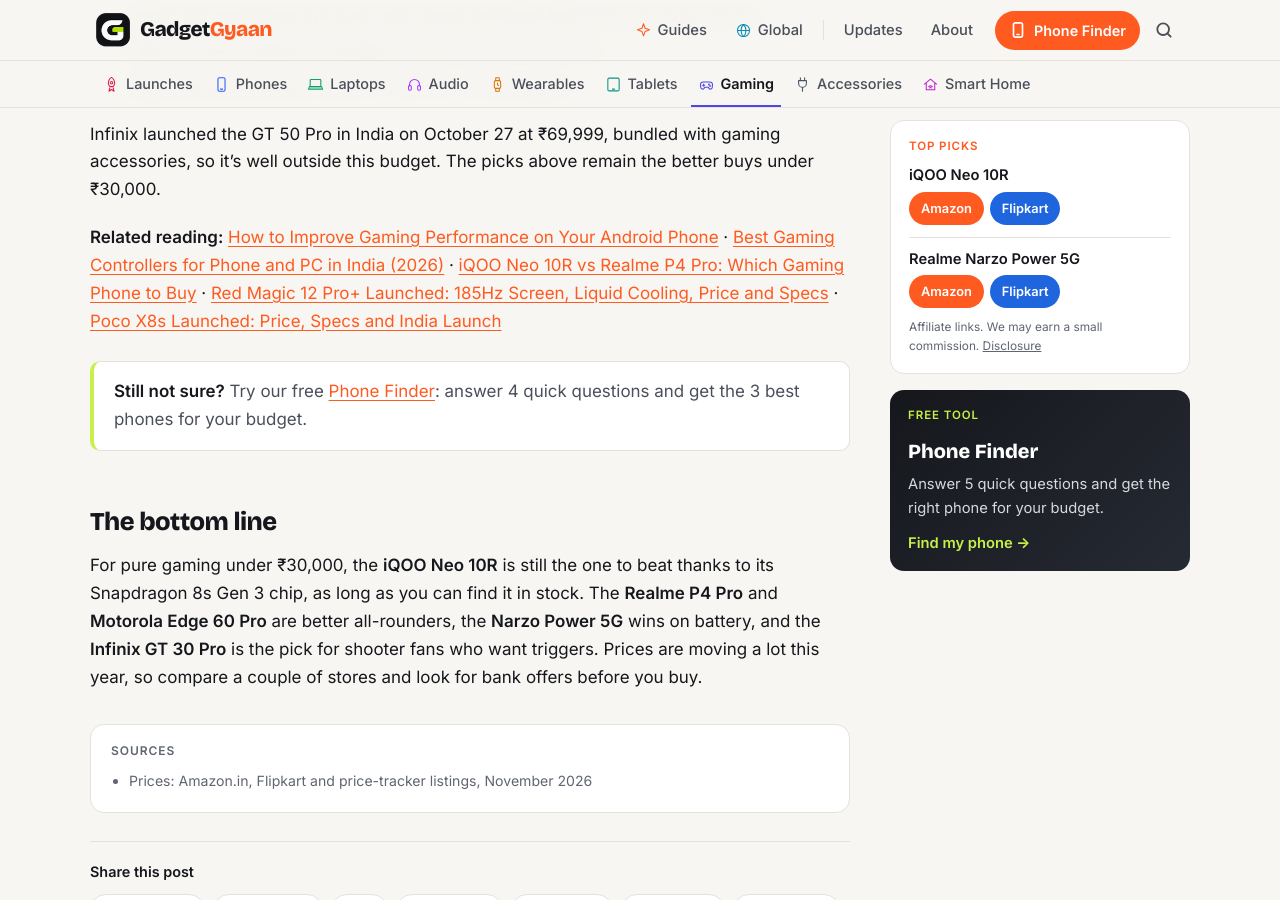
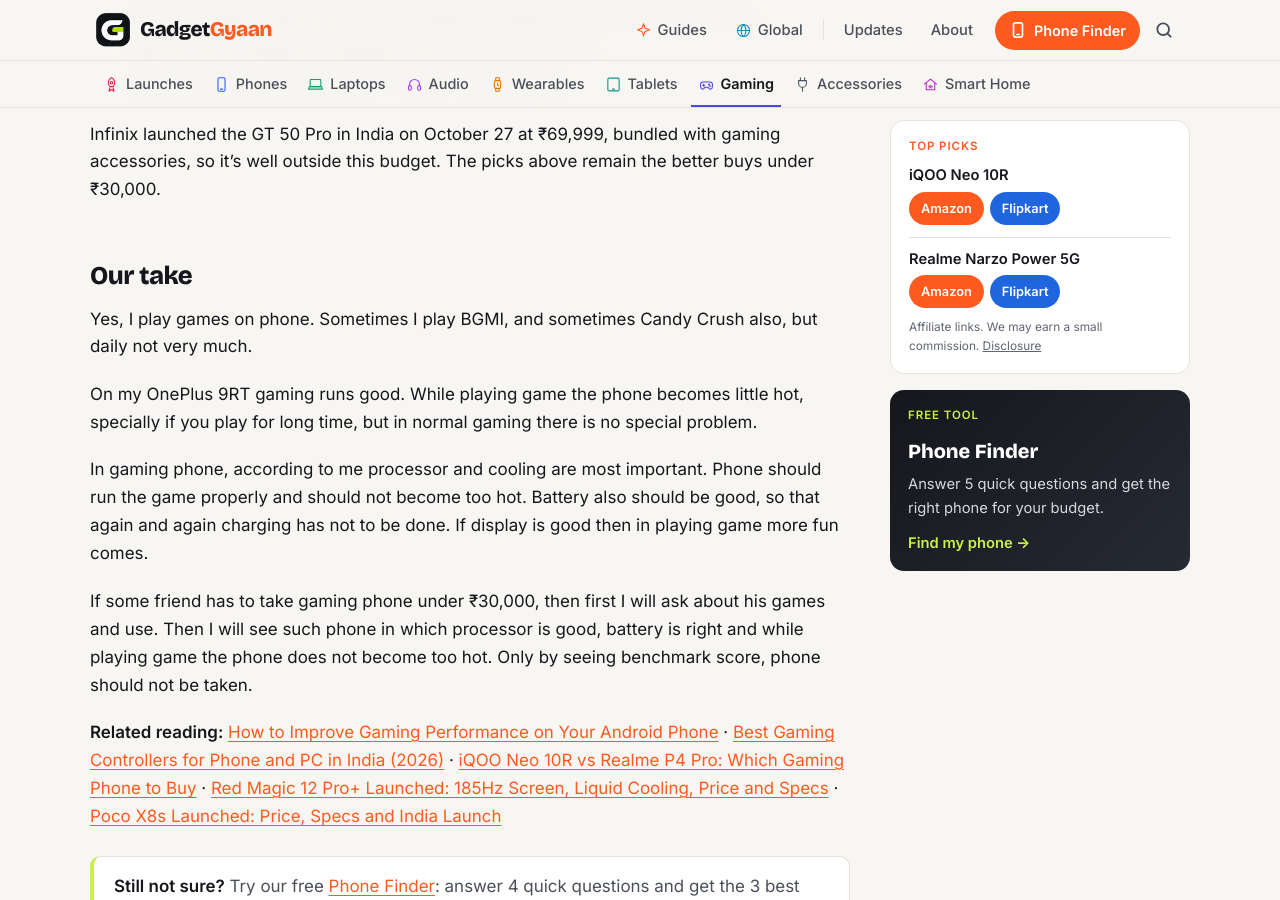
Before and after one commit to kiteksood167/kiteksood167.github.io, a Jekyll site: the page built from _posts/2026-10-24-best-gaming-phones-under-30000.md, in a window 1280 px wide and 900 px high, scrolled down 5962 px. Built offline with Jekyll 4.4.1, drawn with Linux system fonts in a browser that asks for light colours; comment, search, counter and statistics services are not loaded; some of the changed text lies outside the part shown.

Commit message:
Gaming phones under ₹30,000: add owner's Our take
Co-Authored-By: Claude Opus 5.5 <noreply@anthropic.com>
Claude-Session: https://claude.ai/code/session_01WQRPmSxMwztgHXfstCGpBN

```diff
--- a/_posts/2026-10-24-best-gaming-phones-under-30000.md
+++ b/_posts/2026-10-24-best-gaming-phones-under-30000.md
@@ -94,6 +94,16 @@ The battery is smaller at 5,500mAh, and 45W charging is slower than the rest of
 
 Infinix launched the GT 50 Pro in India on October 27 at ₹69,999, bundled with gaming accessories, so it's well outside this budget. The picks above remain the better buys under ₹30,000.
 
+## Our take
+
+Yes, I play games on phone. Sometimes I play BGMI, and sometimes Candy Crush also, but daily not very much.
+
+On my OnePlus 9RT gaming runs good. While playing game the phone becomes little hot, specially if you play for long time, but in normal gaming there is no special problem.
+
+In gaming phone, according to me processor and cooling are most important. Phone should run the game properly and should not become too hot. Battery also should be good, so that again and again charging has not to be done. If display is good then in playing game more fun comes.
+
+If some friend has to take gaming phone under ₹30,000, then first I will ask about his games and use. Then I will see such phone in which processor is good, battery is right and while playing game the phone does not become too hot. Only by seeing benchmark score, phone should not be taken.
+
 **Related reading:** [How to Improve Gaming Performance on Your Android Phone](/improve-gaming-performance-android-phone/) · [Best Gaming Controllers for Phone and PC in India (2026)](/best-gaming-controllers-india/) · [iQOO Neo 10R vs Realme P4 Pro: Which Gaming Phone to Buy](/iqoo-neo-10r-vs-realme-p4-pro/) · [Red Magic 12 Pro+ Launched: 185Hz Screen, Liquid Cooling, Price and Specs](/red-magic-12-pro-plus-launched-price-specs/) · [Poco X8s Launched: Price, Specs and India Launch](/poco-x8s-launched-price-specs-india-launch/)
 
 > **Still not sure?** Try our free [Phone Finder](/phone-finder/): answer 4 quick questions and get the 3 best phones for your budget.
```
Also changed, not shown: other parts of _posts/2026-10-24-best-gaming-phones-under-30000.md (+1 -1 lines).
